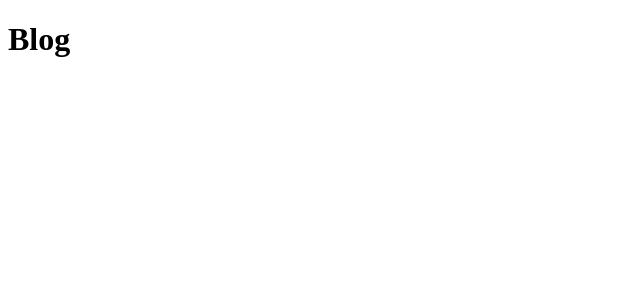
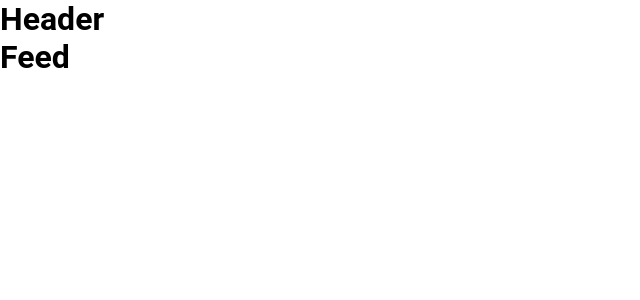
Before and after one commit to marialuisa214/blogGit, a React (Vite) app: page / in a window 1280 px wide. Shown: the top 300 px of the page, without its empty margins (0-640 px from the left). Built offline with nearby package versions, Linux system fonts and the light colour scheme.

Commit message:
:wrench: definindo rotas e layouts

```diff
--- a/index.html
+++ b/index.html
@@ -2,7 +2,14 @@
 <html lang="en">
   <head>
     <meta charset="UTF-8" />
+
+    <link rel="preconnect" href="https://fonts.googleapis.com">
+    <link rel="preconnect" href="https://fonts.gstatic.com" crossorigin>
+
     <meta name="viewport" content="width=device-width, initial-scale=1.0" />
+
+    <link href="https://fonts.googleapis.com/css2?family=Nunito:wght@400;700&display=swap" rel="stylesheet">
+
     <title>GitHub Blog</title>
   </head>
   <body>
--- a/package.json
+++ b/package.json
@@ -12,7 +12,8 @@
   "dependencies": {
     "react": "^18.2.0",
     "react-dom": "^18.2.0",
-    "react-router-dom": "^6.21.1"
+    "react-router-dom": "^6.21.1",
+    "styled-components": "^6.1.7"
   },
   "devDependencies": {
     "@types/react": "^18.2.43",
--- a/src/App.tsx
+++ b/src/App.tsx
@@ -1,7 +1,17 @@
+import { BrowserRouter } from "react-router-dom";
+import { Router } from "./Routes/Router";
+import { ThemeProvider } from "styled-components";
+import { defaultTheme } from "./styles/themes/default";
+import { GlobalStyle } from "./styles/global";
 
 export function App() {
   return (
-    <h1>Blog</h1>
+    <ThemeProvider theme={defaultTheme}>
+      <GlobalStyle/>
+      <BrowserRouter>
+        <Router/>
+      </BrowserRouter>
+    </ThemeProvider>
   )
 
 }
--- a/src/Routes/Router.tsx
+++ b/src/Routes/Router.tsx
@@ -1,13 +1,15 @@
 import { Route, Routes } from "react-router-dom";
 import { DeafaultLayout } from "../layouts/DefaultLayout";
+import { Post } from "../pages/Post";
+import { Feed } from "../pages/Feed";
 
 export function Router(){
     return (
         <Routes>
-            <Route path="/" element={<DeafaultLayout />}/>
-                {/* <Route path="/" element={<Home/>}/>
-                <Route path="/about" element={<About/>}/> */}
-            <Route />
+            <Route path="/" element={<DeafaultLayout />}>
+                <Route path="/" element={<Feed/>}/>
+                <Route path="/post" element={<Post/>}/>
+            </Route>
         </Routes>
     )
 }
--- a/src/components/Header/index.tsx
+++ b/src/components/Header/index.tsx
@@ -0,0 +1,5 @@
+export function Header(){
+    return(
+        <h1>Header</h1>
+    )
+}
--- a/src/layouts/DefaultLayout/index.tsx
+++ b/src/layouts/DefaultLayout/index.tsx
@@ -1,8 +1,10 @@
 import { Outlet } from "react-router-dom";
+import { Header } from "../../components/Header";
 
 export function DeafaultLayout() {
   return (
     <div>
+        <Header/>
         <Outlet/>
     </div>
   )
--- a/src/pages/Feed/index.tsx
+++ b/src/pages/Feed/index.tsx
@@ -0,0 +1,5 @@
+export function Feed(){
+    return(
+        <h1>Feed</h1>
+    )
+}
--- a/src/pages/Post/index.tsx
+++ b/src/pages/Post/index.tsx
@@ -0,0 +1,5 @@
+export function Post(){
+    return(
+        <h1>Post</h1>
+    )
+}
--- /dev/null
+++ b/src/styles/global.ts
@@ -0,0 +1,26 @@
+import { createGlobalStyle } from 'styled-components'
+
+export const GlobalStyle = createGlobalStyle`
+    * {
+        margin: 0;
+        padding: 0;
+        box-sizing: border-box;
+
+
+    }
+    &:focus {
+            outline: 0;
+            box-shadow: 0 0 0 2px ${(props) => props.theme['green-500']};
+    }
+
+    body {
+        background: ${(props) => props.theme['gray-800']};
+        color: ${(props) => props.theme['gray-100']};
+        -webkit-font-smoothing: antialiased; // deixa as fontes mais nítidas
+
+    }
+
+    body, input, textarea, button {
+        font: 400 1rem "Roboto", sans-serif; // fonte padrão
+    }
+  `
--- /dev/null
+++ b/src/styles/themes/default.ts
@@ -0,0 +1,18 @@
+export const defaultTheme = {
+    'white': '#fff',
+    'blue': '#3294F8',
+
+    'base-title': '#E7EDF4',
+    'base-text': '#AFC2D4',
+    'base-subtitle': '#C4D4E3',
+
+    'base-span': '#7B96B2',
+    'base-label': '#7B96B2',
+    'base-border': '#1C2F41',
+    'base-post': '#112131',
+
+    'base-profile': '#0B1B2B',
+    'base-backgroud': '#071422',
+    'base-input': '#040F1A',
+
+  } as const
```
Also changed, not shown: 1 other file (tests, documents, lock files or other folders).
